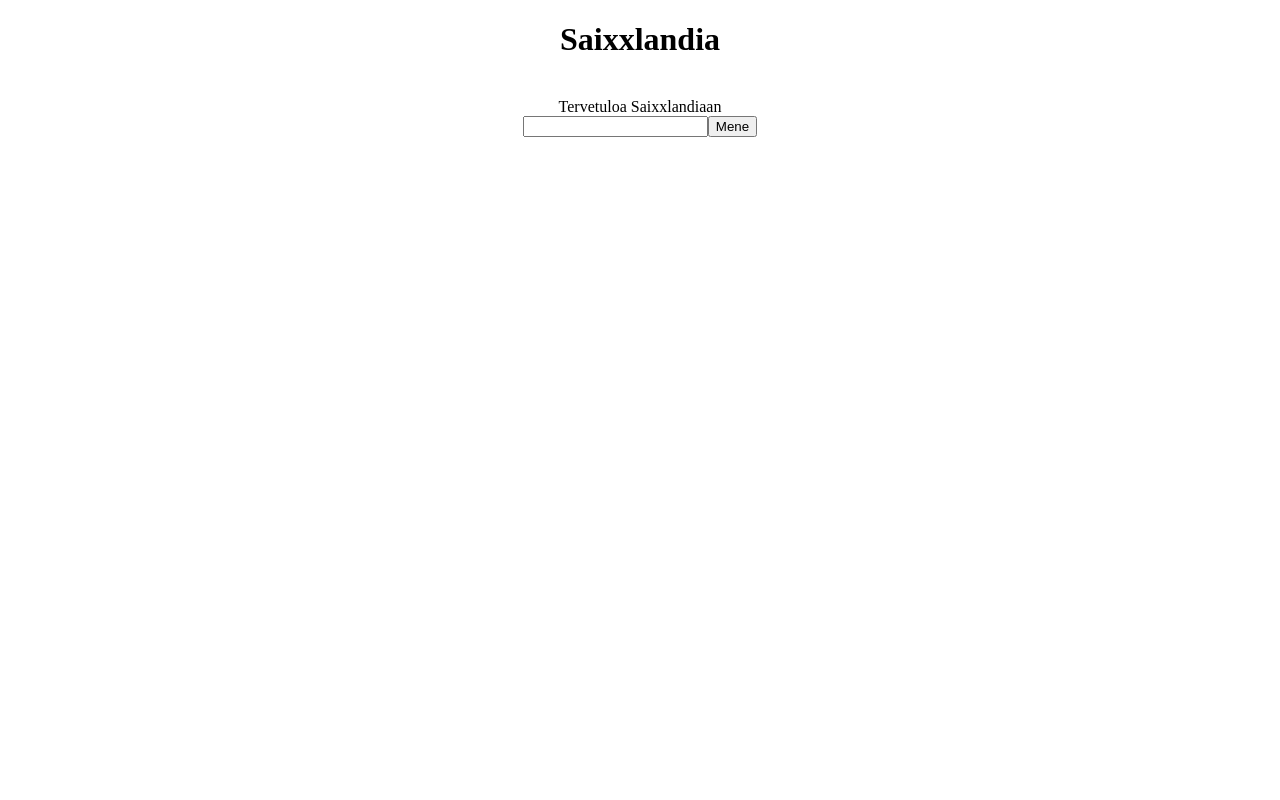
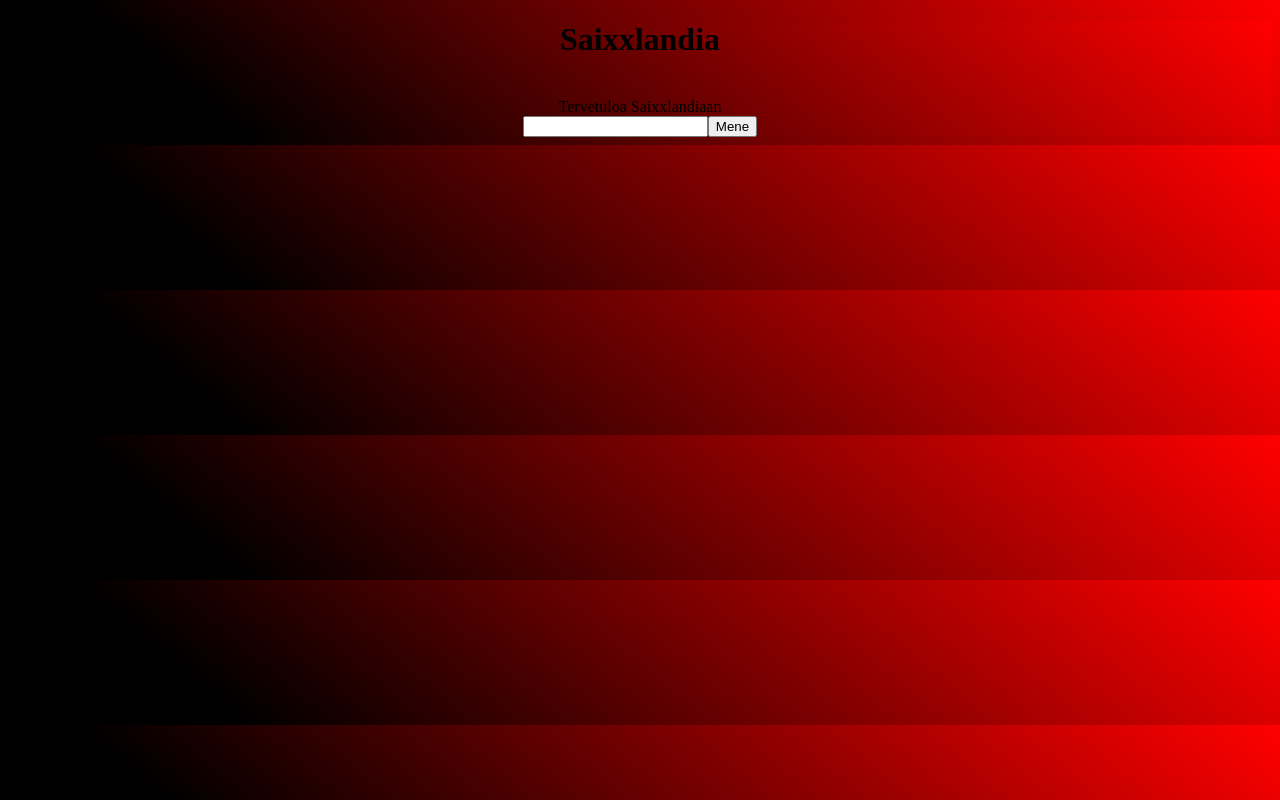
Before and after one commit to Saixxxx/saixxx.github.io, a plain HTML site: page index.html in a window 1280 px wide. Drawn offline with Linux system fonts and the light colour scheme.

Commit message:
Update index.html

```diff
--- a/index.html
+++ b/index.html
@@ -1,7 +1,7 @@
 <!DOCTYPE html>
 <html lang="fi">
   <head>
-  <style src='style.css'></style>
+  <link rel="stylesheet" href="style.css">
   </head>
   <body>
     <script src="search.js"></script>
```
